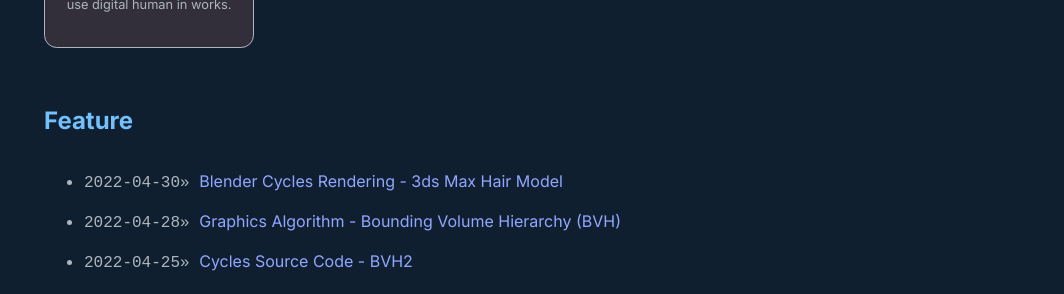
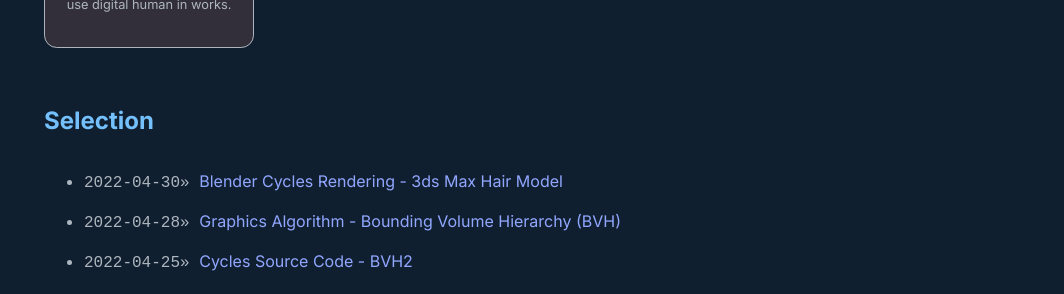
Before and after one commit to chaguake/chaguake.github.io, a Jekyll site: the page built from index.md, in a window 1280 px wide. Shown: the part 406-700 px from the top of the page, without its empty margins (216-1280 px from the left). Built offline with Jekyll 4.4.1, drawn with Linux system fonts in a browser that asks for light colours.

Commit message:
Update _config.yml

```diff
--- a/_config.yml
+++ b/_config.yml
@@ -32,7 +32,7 @@
   home:
     title_projects: Portfolio
     title_misc_list: Details
-    title_feature: Feature
+    title_feature: Selection
     title_achievements: Achievements
 
 soopr:
```
